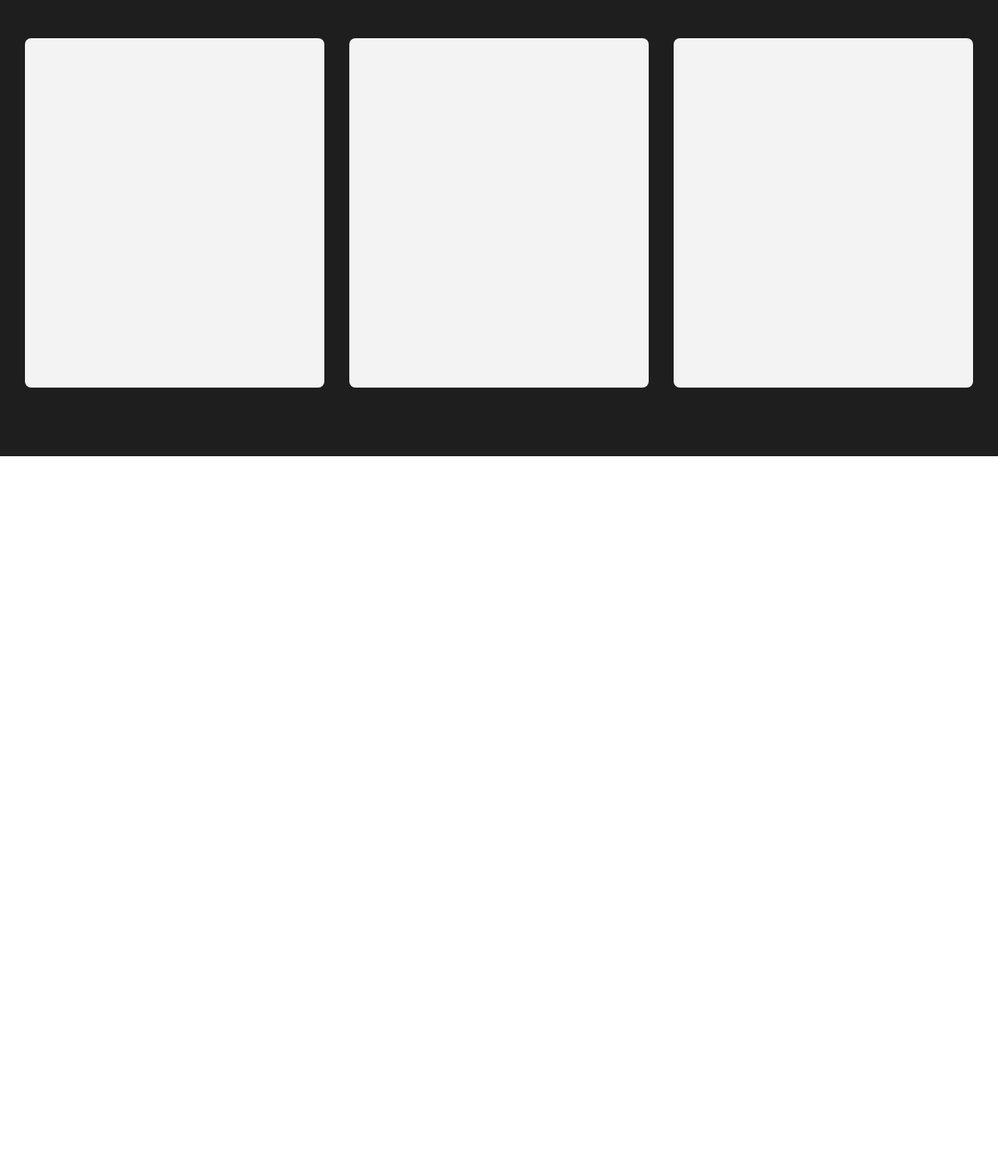
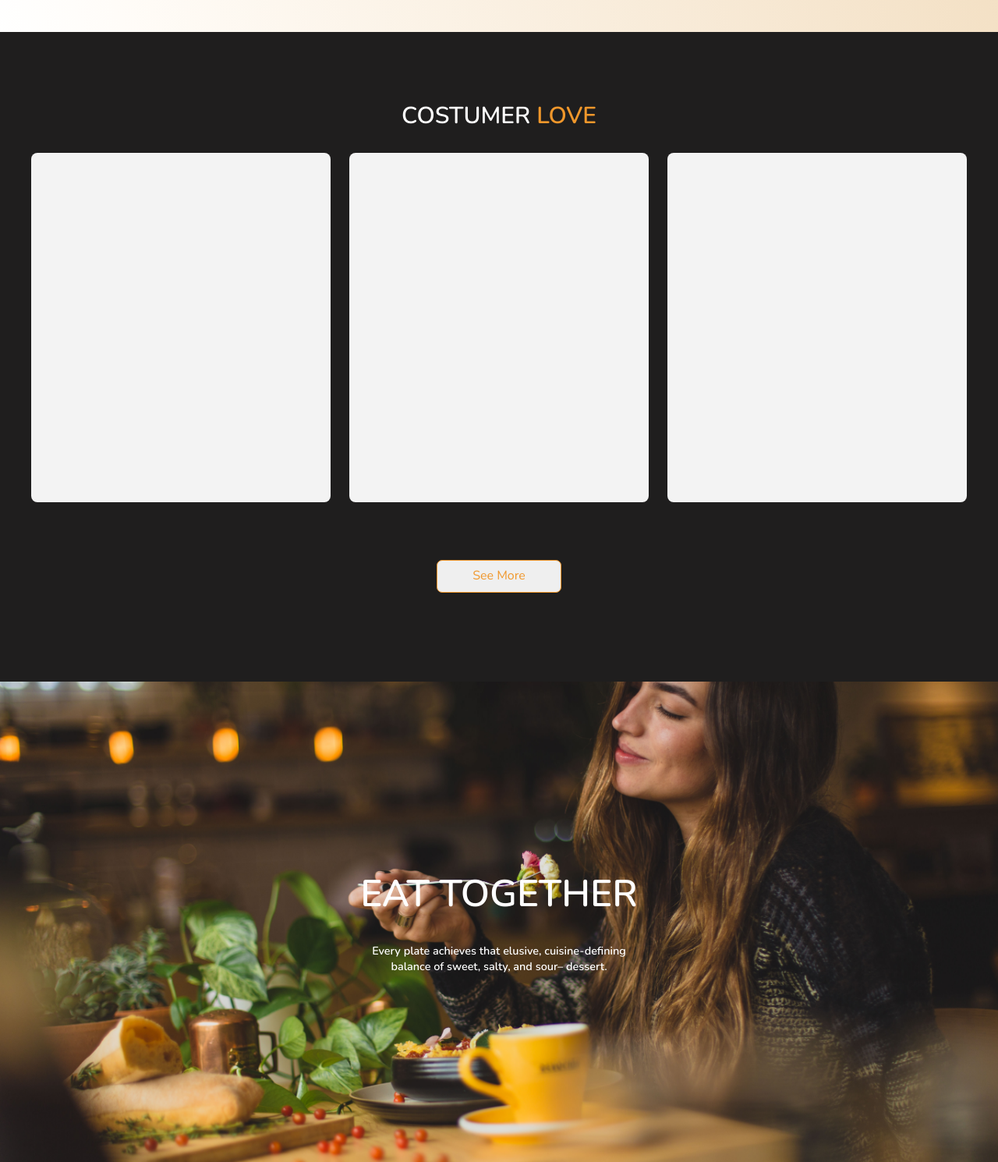
Before and after one commit to lizann29/final-project1, a plain HTML site: page index.html in a window 1280 px wide. Shown: the part 2480-3970 px from the top of the page at 78% size. Before the commit the page ends 3065 px from the top, so only its background shows below. Drawn offline with nearby package versions, Linux system fonts and the light colour scheme; no server answers.

```diff
--- a/css/responsive.css
+++ b/css/responsive.css
@@ -1,10 +1,11 @@
 @media (max-width: 1200px){
+
       /*  The fourth section style*/
       .sec4-container {
         padding: 48px 0px;
     }
     .single-block {
-        width: 32.7%;
+        width: 25.7%;
     }
  /* .header-flex{
         justify-content: space-between;
--- a/css/style.css
+++ b/css/style.css
@@ -41,7 +41,7 @@
     background-image: url("../images/image-sec1.jpg");
     background-size: cover;
     background-position: center;
-    height: 100vh;
+    height: 110vh;
     width: 100%;
     padding-right: 363px;
     padding-top: 154px;
@@ -69,7 +69,8 @@
     width: 79%;
 }
 .sec1-text-wraper span,
-.form-wrapper span {
+.form-wrapper span,
+.text-sec4 span {
     color: #f0972b;
 }
 
@@ -255,24 +256,40 @@
   }
 
   /* fourth Section */
+
 .sec4-container {
   display: flex;
-  width: 100%;
+  flex-direction: column;
   align-items: center;
-  justify-content: space-evenly;
+  justify-content: center;
   padding: 5.5rem 0px;
   margin: 0 auto;
-        background-color: #1f1e1e ;
+  background-color: #1f1e1e;
+}
+/* .blocks-see-more{
+  display: none;
+  display: flex; //esec komentaria
+  justify-content: space-between;
+  gap: 1.5rem;
+} */
+.blocks {
+  display: flex;
+  justify-content: space-between;
+  gap: 1.5rem;
 }
 
-.single-block{
+.single-block {
   width: 24rem;
-  height: 28rem ;
-  display: flex;
-  flex-direction: column;
+  height: 28rem;
+  margin-bottom: 1.5rem;
   padding: 1.5rem;
-  background-color: #F3F3F3;
+  background-color: #f3f3f3;
   border-radius: 0.5rem;
+}
+
+.see-more-container {
+  margin-top: 1.5rem;
+  text-align: center;
 }
 .user {
   display: flex;
@@ -290,3 +307,93 @@
   border-radius: 50%;
   object-fit: cover;
 }
+.btn-see-more{
+  width: 10rem;
+  border: #f0972b 1px solid;
+  border-radius: 7px;
+  padding: 9px 14px;
+  font-family: 'Nunito', sans-serif;
+  font-size: 16px;
+  line-height: 21.82px;
+  color: #f0972b;
+  margin: 1.625rem;
+}
+
+.text-sec4 h2 {
+  font-family: 'Nunito-bold', sans-serif;
+  font-size: 1.875rem;
+  line-height: 2.558rem;
+  color: #ffffff;
+  margin: 0 auto;
+  padding-bottom: 1.625rem;
+}
+
+/* 5th section */
+/* .sec5-wrapper{
+  background-image: url("../images/bgimagee.jpg");
+  background-size: cover;
+  background-position: center;
+  height: 77vh;
+  width: 100%;
+  padding-right: 363px;
+  padding-top: 154px;
+}
+
+.sec-5text{
+  display: flex;
+  height: auto;
+  gap: 2rem; */
+  /* width: 18rem; */
+  /* flex-wrap: wrap;
+  gap: 1.5rem;
+}
+.sec-5text h2 {
+  font-family: 'Nunito-bold', sans-serif;
+  font-size: 4rem;
+  line-height: 5.82rem;
+  color: #ffffff;
+  width: 79%;
+}
+.sec-5text p {
+  font-family: 'Nunito-bold', sans-serif;
+  font-size: 1rem;
+  line-height: 1.364rem;
+  color: #ffffff;
+  width: 100%;
+}  */
+
+.sec5-wrapper {
+  background-image: url("../images/bgimagee.jpg");
+  background-size: cover;
+  background-position: center;
+  height: 77vh;
+  width: 100%;
+  display: flex;
+  align-items: center;
+  justify-content: center;
+}
+
+.sec-5text {
+  display: flex;
+  flex-direction: column;
+  align-items: center;
+  gap: 1rem;
+  text-align: center;
+  max-width: 400px;
+  padding: 0 1rem;
+}
+
+.sec-5text h2 {
+  font-family: 'Nunito-bold', sans-serif;
+  font-size: 3rem;
+  line-height: 4rem;
+  color: #ffffff;
+  margin-bottom: 1rem;
+}
+
+.sec-5text p {
+  font-family: 'Nunito-bold', sans-serif;
+  font-size: 0.9rem;
+  line-height: 1.2rem;
+  color: #ffffff;
+}
--- a/index.html
+++ b/index.html
@@ -175,12 +175,34 @@
     <!-- Fourth Section -->
     <section>
       <div class="sec4-container" id="section4">
-        <!-- <div class="blocks"> -->
-        <div class="single-block" id="block-one"></div>
-        <div class="single-block" id="block-two"></div>
-        <div class="single-block" id="block-three"></div>
-        <!-- </div> -->
-        <!-- <button class="btn-see-more" id="btn-see-more">See More</button> -->
+        <div class="text-sec4">
+          <h2>COSTUMER <span>LOVE</span></h2>
+        </div>
+        <div class="blocks">
+          <div class="single-block" id="block-one"></div>
+          <div class="single-block" id="block-two"></div>
+          <div class="single-block" id="block-three"></div>
+        </div>
+        <div class="see-more-container">
+          <button class="btn-see-more" id="btn-see-more">See More</button>
+        </div>
+        <!-- <div class="blocks-see-more">
+          <div class="single-block" id="block-four"></div>
+          <div class="single-block" id="block-five"></div>
+          <div class="single-block" id="block-six"></div>
+        </div> -->
+      </div>
+    </section>
+    <!-- Fifth Section -->
+    <section>
+      <div class="sec5-wrapper">
+        <div class="sec-5text">
+          <h2>EAT TOGETHER</h2>
+          <p>
+            Every plate achieves that elusive, cuisine-defining balance of
+            sweet, salty, and sour– dessert.
+          </p>
+        </div>
       </div>
     </section>
     <script src="https://cdn.jsdelivr.net/npm/@splidejs/splide@4.1.4/dist/js/splide.min.js"></script>
```
Also changed, not shown: js/script.js (+16 -0 lines), images/bgimage.png (added), images/bgimagee.jpg (added), images/eh (1).jpg (deleted), images/eh (2).jpg (deleted), images/eh (3).jpg (deleted), images/eh (4).jpg (deleted).
